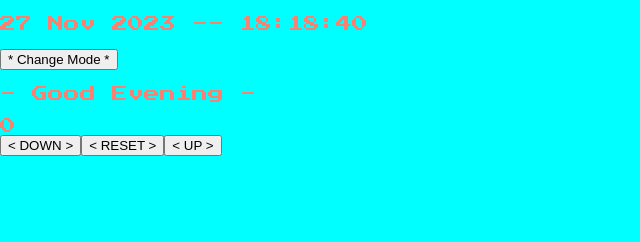
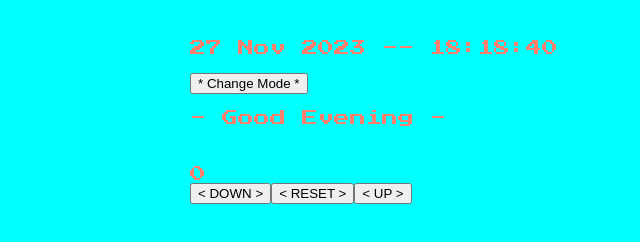
Before and after one commit to alexander784/JavaScript-Counter, a plain HTML site: page index.html in a window 1280 px wide. Shown: the whole page, without its empty margins (0-640 px from the left). Drawn offline with Linux system fonts and the light colour scheme.

Commit message:
style page wrapper

```diff
--- a/style.css
+++ b/style.css
@@ -26,3 +26,17 @@ body.dark {
     background-color: var(--main_color);
     color: var(--accent_color);
 }
+.page-wrapper{
+    max-width: 900px;
+    width: 90%;
+    margin: 0 auto;
+}
+
+.header {
+    padding: 1.5rem 0;
+}
+.options-wrapper {
+    display: flex;
+    flex-direction: column-reverse;
+    align-items: start;
+}
```
